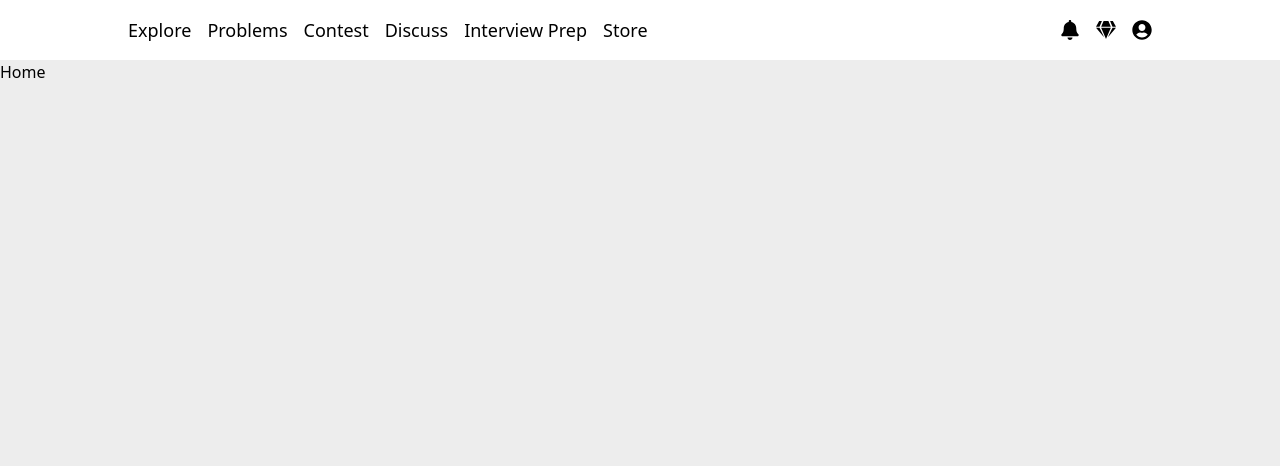
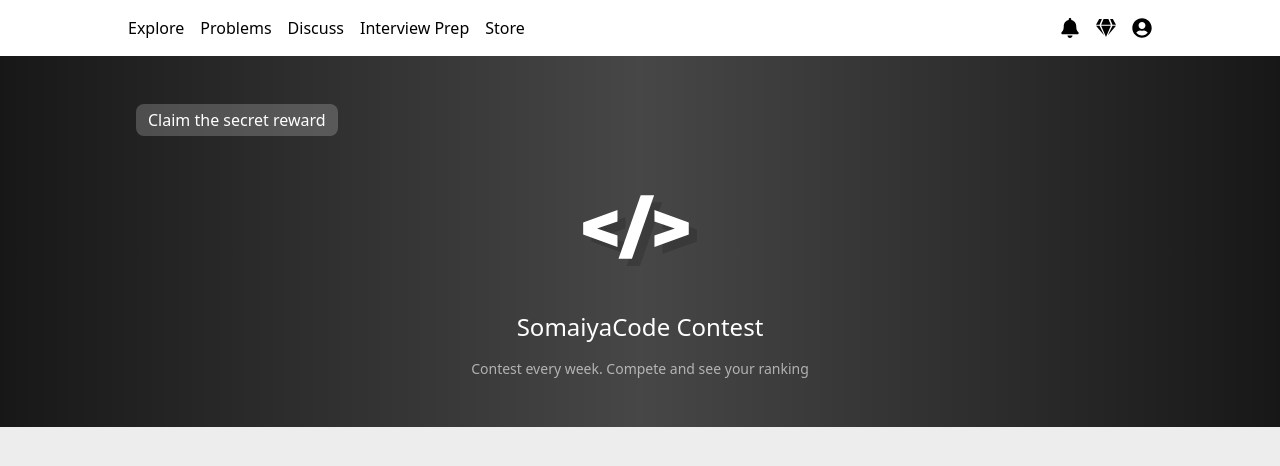
Before and after one commit to Arnab-Afk/SomaiyaCode, a React (Vite) app: page / in a window 1280 px wide. Shown: the top 466 px of the page. Built offline with nearby package versions, Linux system fonts and the light colour scheme.

Commit message:
ui changes

```diff
--- /dev/null
+++ b/src/Components/ContestOne.jsx
@@ -0,0 +1,27 @@
+import React from "react";
+
+const ContestOne = () => {
+  return (
+    <>
+      <div className="flex flex-col gap-8 text-white w-full p-2 bg-gradient-to-r from-black/90 via-black/70 to-black/90">
+        {/* Your content goes here */}
+        <div className="ml-32">
+          <button className="bg-white/20 p-1 pl-3 pr-3 mt-10 rounded-lg">
+            Claim the secret reward
+          </button>
+        </div>
+        <div className="flex flex-col items-center m-auto gap-4">
+          <img src="cc.svg" className="w-40 " alt="" />
+          <p className="text-2xl font-thin">
+            <span className="font-medium">SomaiyaCode</span> Contest
+          </p>
+          <p className="text-sm mb-10 font-thin text-white/60">
+            Contest every week. Compete and see your ranking
+          </p>
+        </div>
+      </div>
+    </>
+  );
+};
+
+export default ContestOne;
--- a/src/Components/Navbar.jsx
+++ b/src/Components/Navbar.jsx
@@ -7,22 +7,22 @@ function Navbar() {
     <nav className="bg-white p-4 pl-32 pr-32 flex justify-between items-center">
       <div className="flex space-x-4">
         {/* Left Side Links */}
-        <Link to="/" className=" text-lg  hover:text-gray-600">
+        <Link to="/" className=" text-base  hover:text-gray-600">
           Explore
         </Link>
-        <Link to="/problems" className=" text-lg  hover:text-gray-600">
+        <Link to="/problems" className=" text-base  hover:text-gray-600">
           Problems
         </Link>
-        <Link to="/contest" className=" text-lg  hover:text-gray-600">
+        {/* <Link to="/contest" className=" text-base  hover:text-gray-600">
           Contest
-        </Link>
-        <Link to="/discuss" className=" text-lg  hover:text-gray-600">
+        </Link> */}
+        <Link to="/discuss" className=" text-base  hover:text-gray-600">
           Discuss
         </Link>
-        <Link to="/interview-prep" className=" text-lg  hover:text-gray-600">
+        <Link to="/interview-prep" className=" text-base  hover:text-gray-600">
           Interview Prep
         </Link>
-        <Link to="/store" className=" text-lg  hover:text-gray-600">
+        <Link to="/store" className=" text-base  hover:text-gray-600">
           Store
         </Link>
       </div>
--- a/src/Pages/Home.jsx
+++ b/src/Pages/Home.jsx
@@ -1,7 +1,12 @@
 import React from "react";
+import ContestOne from "../Components/ContestOne";
 
 const Home = () => {
-  return <div>Home</div>;
+  return (
+    <>
+      <ContestOne />
+    </>
+  );
 };
 
 export default Home;
```
Also changed, not shown: public/cc.svg (added).
